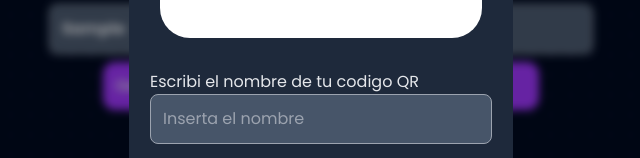
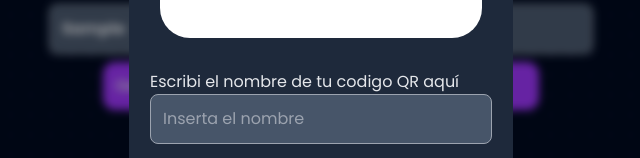
Before and after one commit to GuidoRann/QrGenerator, a React (Vite) app: page /creator in a window 1280 px wide. Both pictures are taken after typing "Sample" into the empty fields and a click on the button "Generar Código QR". Shown: the part 455-613 px from the top of the page, without its empty margins (319-959 px from the left). Built offline with nearby package versions, Linux system fonts and the light colour scheme.

Commit message:
Modify: repair some details

```diff
--- a/src/components/Modal.tsx
+++ b/src/components/Modal.tsx
@@ -20,7 +20,7 @@ export default function Modal({ isOpen, onClose, qrImageUrl }: modalProps) {
           <div className="py-4 flex flex-col justify-center">
             <div className="py-4">
                 <p>
-                  Escribi el nombre de tu codigo QR
+                  Escribi el nombre de tu codigo QR aquí
                 </p>
                 <input
                 type="text"
```
